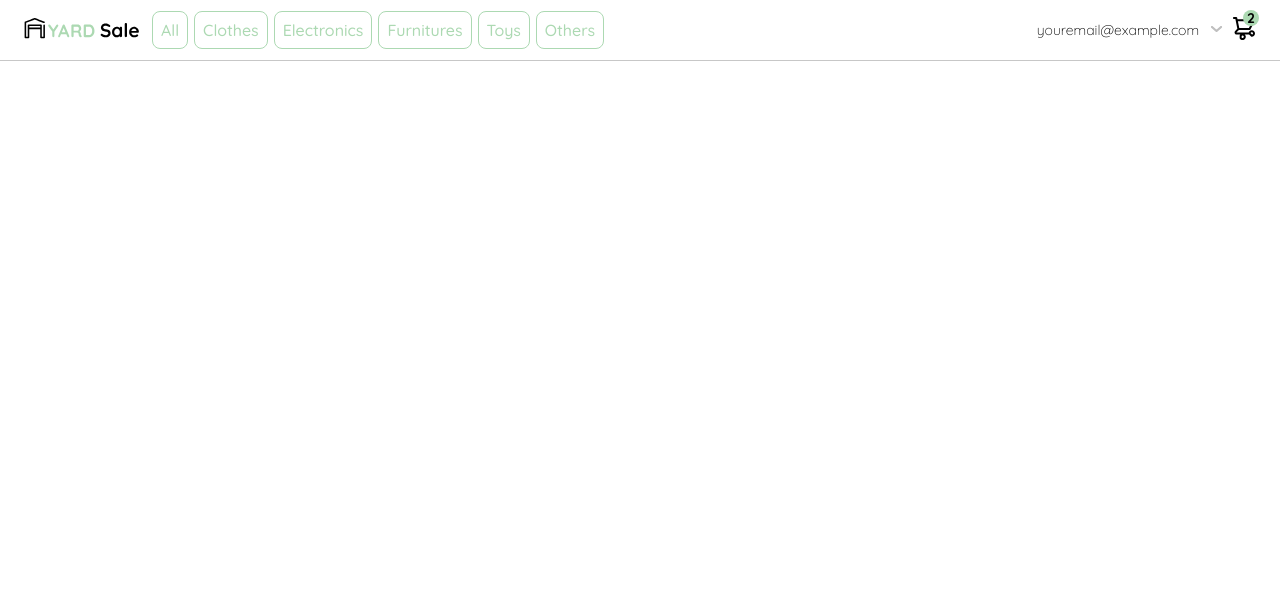
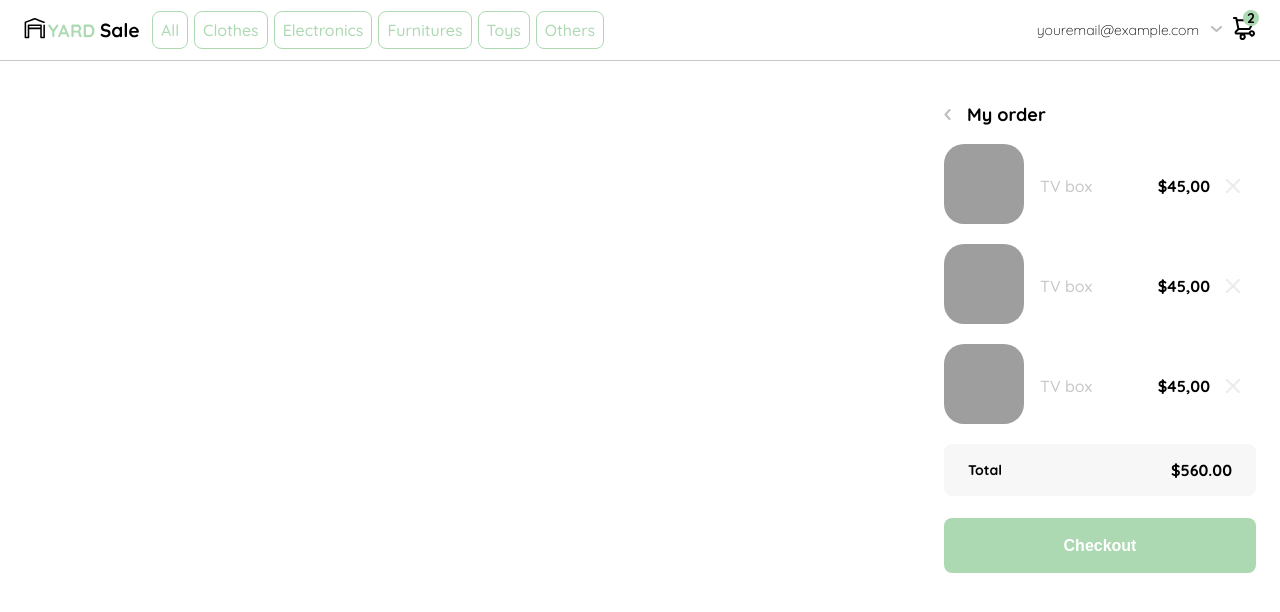
Before and after one commit to kevincifuentesdev/yard-sale-1, a plain HTML site: page index.html in a window 1280 px wide. Drawn offline with Linux system fonts and the light colour scheme; grey boxes are pictures that could not be loaded.

Commit message:
Mobile Menu Working

```diff
--- a/index.html
+++ b/index.html
@@ -59,7 +59,86 @@
                     </li>
                 </ul>
             </div>
+
+            <div class="mobile-menu inactive">
+                <ul>
+                    <li><a href="">CATEGORIES</a></li>
+                    <li><a href="">All</a></li>
+                    <li><a href="">Clothes</a></li>
+                    <li><a href="">Electronics</a></li>
+                    <li><a href="">Furnitures</a></li>
+                    <li><a href="">Toys</a></li>
+                    <li><a href="">Others</a></li>
+                </ul>
+                <ul>
+                    <li><a href="">My orders</a></li>
+                    <li><a href="">My account</a></li>
+                </ul>
+                <ul>
+                    <li><a href="" class="email">youremail@example.com</a></li>
+                    <li><a href="" class="sign-out">Sign out</a></li>
+                </ul>
+            </div>
         </nav>
+
+        <aside class="shopping-cart-container">
+            <div class="title-container">
+                <img src="./icons/flechita.svg" alt="arrow">
+                <p class="title">My order</p>
+            </div>
+            <div class="my-order-container">
+                <div class="my-order-content">
+                    <div class="shopping-cart">
+                        <figure>
+                            <img
+                                src="https://images.pexels.com/photos/11031497/pexels-photo-11031497.jpeg?auto=compress&cs=tinysrgb&w=1260&h=750&dpr=1"
+                                alt="TV box"
+                            />
+                        </figure>
+                        <p>TV box</p>
+                        <p>$45,00</p>
+                        <img src="./icons/icon_close.png" alt="">
+                    </div>
+
+                    <div class="shopping-cart">
+                        <figure>
+                            <img
+                                src="https://images.pexels.com/photos/11031497/pexels-photo-11031497.jpeg?auto=compress&cs=tinysrgb&w=1260&h=750&dpr=1"
+                                alt="TV box"
+                            />
+                        </figure>
+                        <p>TV box</p>
+                        <p>$45,00</p>
+                        <img src="./icons/icon_close.png" alt="">
+                    </div>
+
+                    <div class="shopping-cart">
+                        <figure>
+                            <img
+                                src="https://images.pexels.com/photos/11031497/pexels-photo-11031497.jpeg?auto=compress&cs=tinysrgb&w=1260&h=750&dpr=1"
+                                alt="TV box"
+                            />
+                        </figure>
+                        <p>TV box</p>
+                        <p>$45,00</p>
+                        <img src="./icons/icon_close.png" alt="">
+                    </div>
+
+
+
+                    <div class="total">
+                        <p>
+                            <span>Total</span>
+                        </p>
+                        <p>$560.00</p>
+                    </div>
+
+                    <button class="primary-button">
+                        Checkout
+                    </button>
+                </div>
+            </div>
+        </aside>
         <script src="./main.js"></script>
     </body>
 </html>
--- a/main.js
+++ b/main.js
@@ -1,8 +1,11 @@
 const navEmail = document.querySelector('.navbar-email');
 const desktopMenu = document.querySelector('.desktop-menu');
+const menu = document.querySelector('.menu');
+const mobileMenu = document.querySelector('.mobile-menu')
 
-navEmail.addEventListener('click', toggleDesktopMenu);
+navEmail.addEventListener('click', () => {toggleDisplay(desktopMenu)});
+menu.addEventListener('click', () => {toggleDisplay(mobileMenu)});
 
-function toggleDesktopMenu() {
-    desktopMenu.classList.toggle('inactive');
+function toggleDisplay(element) {
+    element.classList.toggle('inactive');
 }
--- a/style.css
+++ b/style.css
@@ -12,8 +12,22 @@ body {
     margin: 0;
     font-family: 'Quicksand', sans-serif;
 }
+
+/*Used Classes*/
+
 .inactive {
     display: none;
+}
+.primary-button {
+    background-color: var(--hospital-green);
+    border-radius: 8px;
+    border: none;
+    color: var(--white);
+    width: 100%;
+    cursor: pointer;
+    font-size: var(--md);
+    font-weight: bold;
+    height: 55px;
 }
 
 /*NavBar*/
@@ -99,7 +113,6 @@ nav {
     position: absolute;
     top: 60px;
     right: 60px;
-    background-color: var(--white);
     width: 100px;
     height: auto;
     border: 1px solid var(--very-light-pink);
@@ -111,25 +124,129 @@ nav {
     padding: 0;
     margin: 0;
 }
-.desktop-menu ul li:not(:last-child) {
+.desktop-menu ul li {
     text-align: end;
+}
+.desktop-menu ul li:nth-child(1),
+.desktop-menu ul li:nth-child(2) {
     font-weight: bold;
 }
 .desktop-menu ul li:last-child {
     padding-top: 20px;
     border-top: 1px solid var(--very-light-pink);
-    text-align: end;
 }
 .desktop-menu ul li:last-child a {
     color: var(--hospital-green);
     font-size: var(--sm);
 }
 .desktop-menu ul li a {
+    color: var(--back);
+    text-decoration: none;
+    margin-bottom: 20px;
+    display: inline-block;
+}
+
+/*Mobile Menu*/
+
+.mobile-menu {
+    position: absolute;
+    top: 36px;
+    padding: 24px;
+}
+.mobile-menu a {
+    text-decoration: none;
     color: var(--black);
+    font-weight: bold;
+}
+.mobile-menu ul {
+    padding: 0;
+    margin: 24px 0 0;
+    list-style: none;
+}
+.mobile-menu ul:nth-child(1) {
+    border-bottom: 1px solid var(--very-light-pink);
+}
+.mobile-menu ul li {
+    margin-bottom: 24px;
+}
+.email {
     font-size: var(--sm);
-    text-decoration: none;
-    display: inline-block;
-    margin-bottom: 23px;
+    font-weight: 300 !important;
+}
+.sign-out {
+    font-size: var(--sm);
+    color: var(--hospital-green) !important;
+}
+
+/*Shopping Cart*/
+
+.shopping-cart-container {
+    width: 360px;
+    padding: 24px;
+    box-sizing: border-box;
+    position: absolute;
+    right: 0;
+}
+.title-container {
+    display: flex;
+}
+.title-container img {
+    transform: rotate(180deg);
+    margin-right: 16px;
+    cursor: pointer;
+}
+.title {
+    font-size: var(--lg);
+    font-weight: bold;
+}
+.total {
+    display: grid;
+    grid-template-columns: auto 1fr;
+    gap: 16px;
+    align-items: center;
+    background-color: var(--text-input-field);
+    margin-bottom: 22px;
+    border-radius: 8px;
+    padding: 0 24px;
+}
+.total p:first-child {
+    display: flex;
+    flex-direction: column;
+}
+.total p span:first-child {
+    font-size: var(--sm);
+    font-weight: bold;
+}
+.total p:last-child {
+    text-align: end;
+    font-weight: bold;
+}
+.shopping-cart {
+    display: grid;
+    grid-template-columns: auto 1fr auto auto auto;
+    gap: 16px;
+    margin-bottom: 16px;
+    align-items: center;
+}
+.shopping-cart figure {
+    margin: 0;
+}
+.shopping-cart figure img{
+    width: 80px;
+    height: 80px;
+    border-radius: 20px;
+    object-fit: cover;
+    cursor: pointer;
+}
+.shopping-cart {
+    cursor: pointer;
+}
+.shopping-cart p:nth-child(2) {
+    color: var(--very-light-pink);
+}
+.shopping-cart p:nth-child(3) {
+    font-size: var(--md);
+    font-weight: bold;
 }
 
 /*Media Queries*/
@@ -140,6 +257,7 @@ nav {
         width: 35px;
         height: 30px;
         margin-top: 15px;
+        cursor: pointer;
     }
     .navbar-left ul {
         display: none;
@@ -147,4 +265,19 @@ nav {
     .navbar-email {
         display: none;
     }
+    .desktop-menu {
+        display: none;
+    }
 }
+
+@media (min-width: 851px) {
+    .mobile-menu {
+        display: none;
+    }
+}
+
+@media (max-width: 640px) {
+    .shopping-cart-container {
+        width: 100%;
+    }
+}
```
